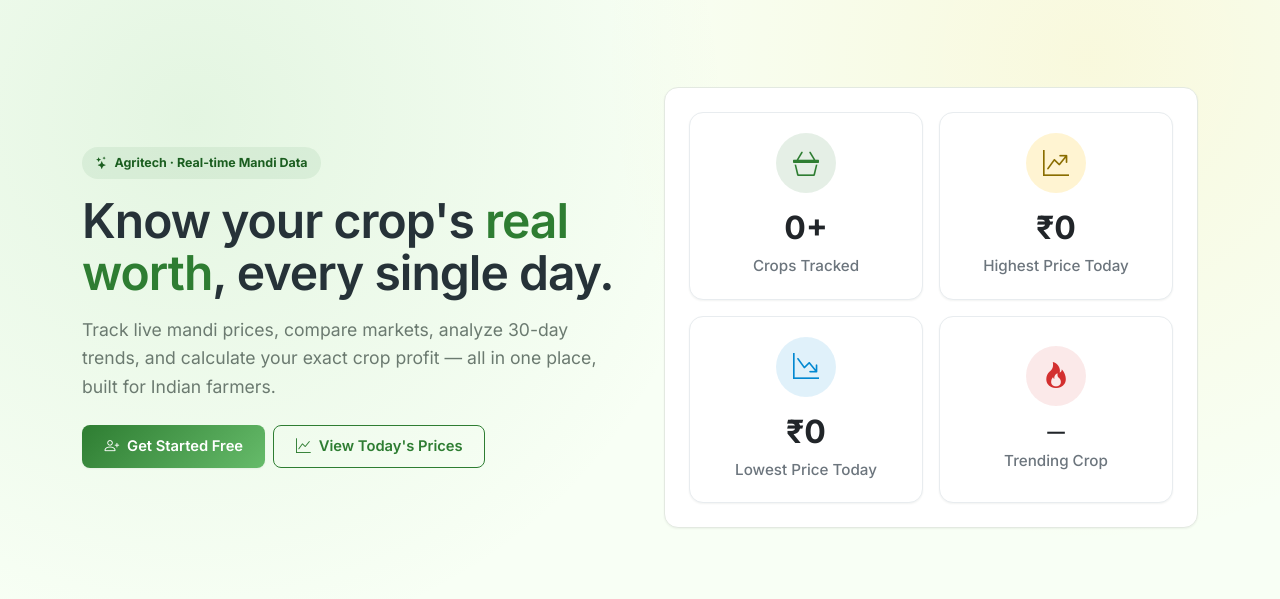
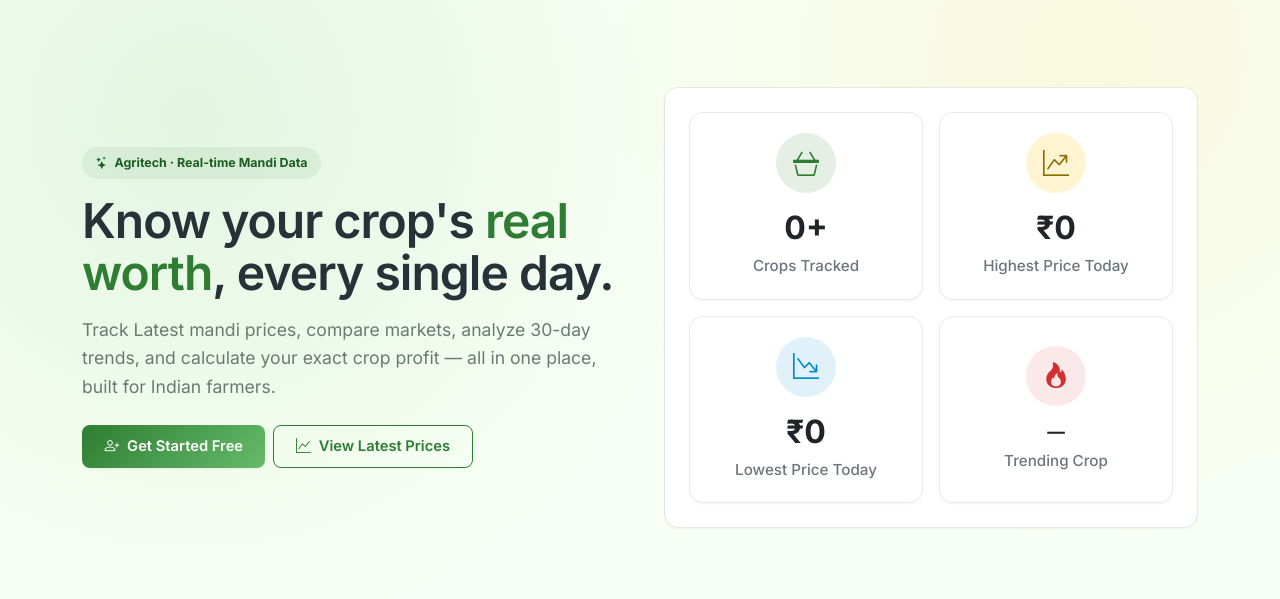
Before and after one commit to Kalyani132004/AgroPrice, a Django app: page / in a window 1280 px wide. Shown: the part 68-667 px from the top of the page. Run offline with Django 5.2, Linux system fonts and the light colour scheme; data that the repository does not hold is empty.

Commit message:
Updated home page

```diff
--- a/core/templates/core/home.html
+++ b/core/templates/core/home.html
@@ -10,10 +10,10 @@
       <div class="col-lg-6 animate-fade-up">
         <span class="hero-eyebrow"><i class="bi bi-stars"></i> Agritech · Real-time Mandi Data</span>
         <h1>Know your crop's <span style="color:var(--color-primary);">real worth</span>, every single day.</h1>
-        <p class="hero-lead">Track live mandi prices, compare markets, analyze 30-day trends, and calculate your exact crop profit — all in one place, built for Indian farmers.</p>
+        <p class="hero-lead">Track Latest mandi prices, compare markets, analyze 30-day trends, and calculate your exact crop profit — all in one place, built for Indian farmers.</p>
         <div class="d-flex flex-wrap gap-2">
           <a href="{% url 'accounts:farmer_register' %}" class="btn btn-agro btn-lg"><i class="bi bi-person-plus me-2"></i>Get Started Free</a>
-          <a href="{% url 'prices:today_prices' %}" class="btn btn-agro-outline btn-lg"><i class="bi bi-graph-up me-2"></i>View Today's Prices</a>
+          <a href="{% url 'prices:today_prices' %}" class="btn btn-agro-outline btn-lg"><i class="bi bi-graph-up me-2"></i>View Latest Prices</a>
         </div>
       </div>
       <div class="col-lg-6 animate-fade-up delay-2">
```
